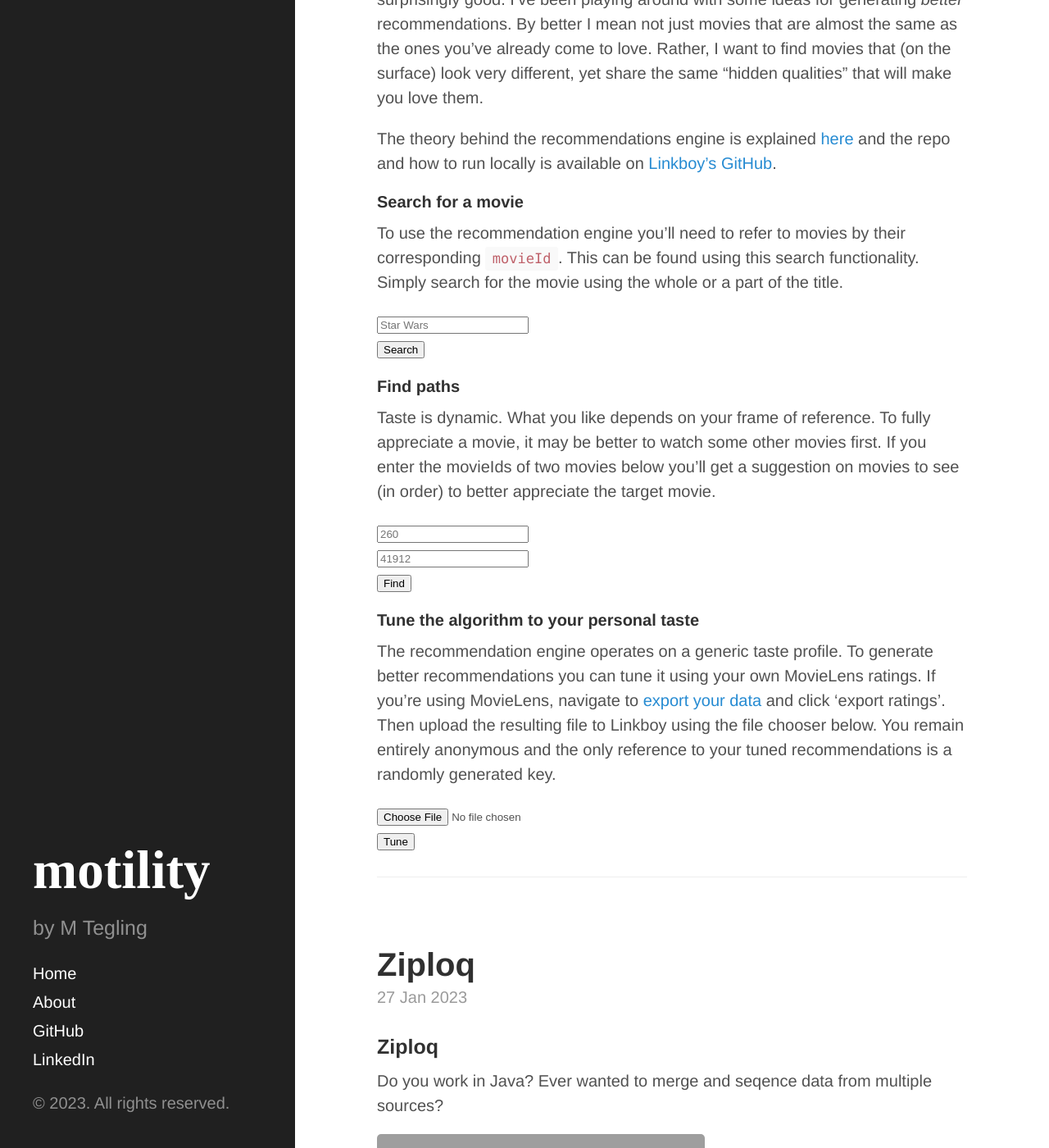
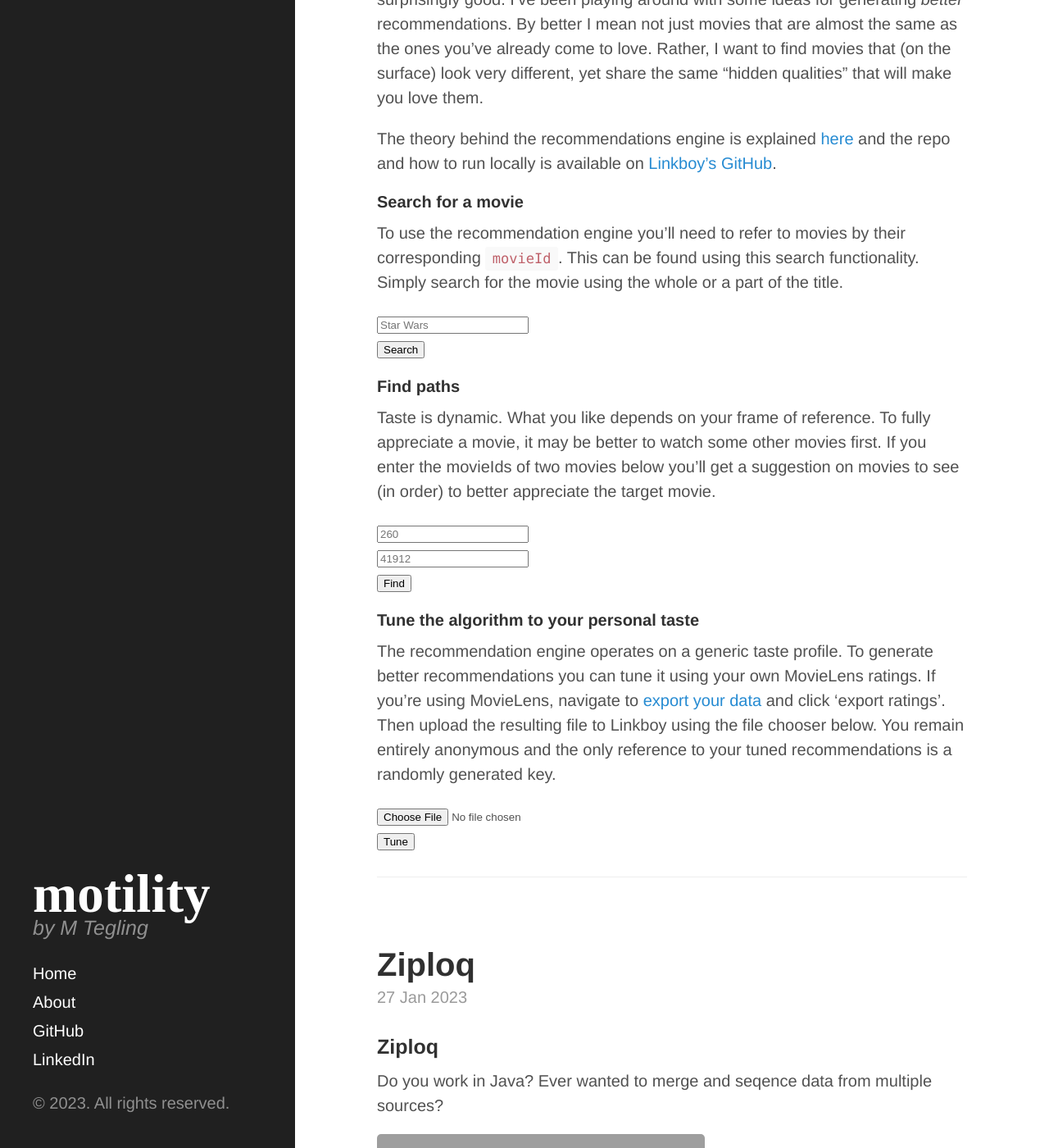
Before and after one commit to manstegling/manstegling.github.io, a Jekyll site: the page built from index.html, in a window 1280 px wide and 1400 px high, scrolled down 277 px. Shown: the whole window at 82% size. Built offline with Jekyll 4.4.1, drawn with Linux system fonts in a browser that asks for light colours; some web fonts are replaced; Markdown is read by kramdown in place of the engine named in the settings; the list of posts is cut into pages by our own code; grey boxes are pictures that could not be loaded.

Commit message:
Title styling

```diff
--- a/public/css/hyde.css
+++ b/public/css/hyde.css
@@ -81,6 +81,7 @@ html {
     margin-top: 0;
     font-family: 'Megrim', cursive;
     font-size: 3.25rem;
+    line-height: 0.4;
 }
 
 /* Sidebar nav */
--- a/public/css/poole.css
+++ b/public/css/poole.css
@@ -261,6 +261,7 @@ tbody tr:nth-child(odd) th {
 .lead {
   font-size: 1.25rem;
   font-weight: 300;
+  font-style: italic;
 }
 
 
```
